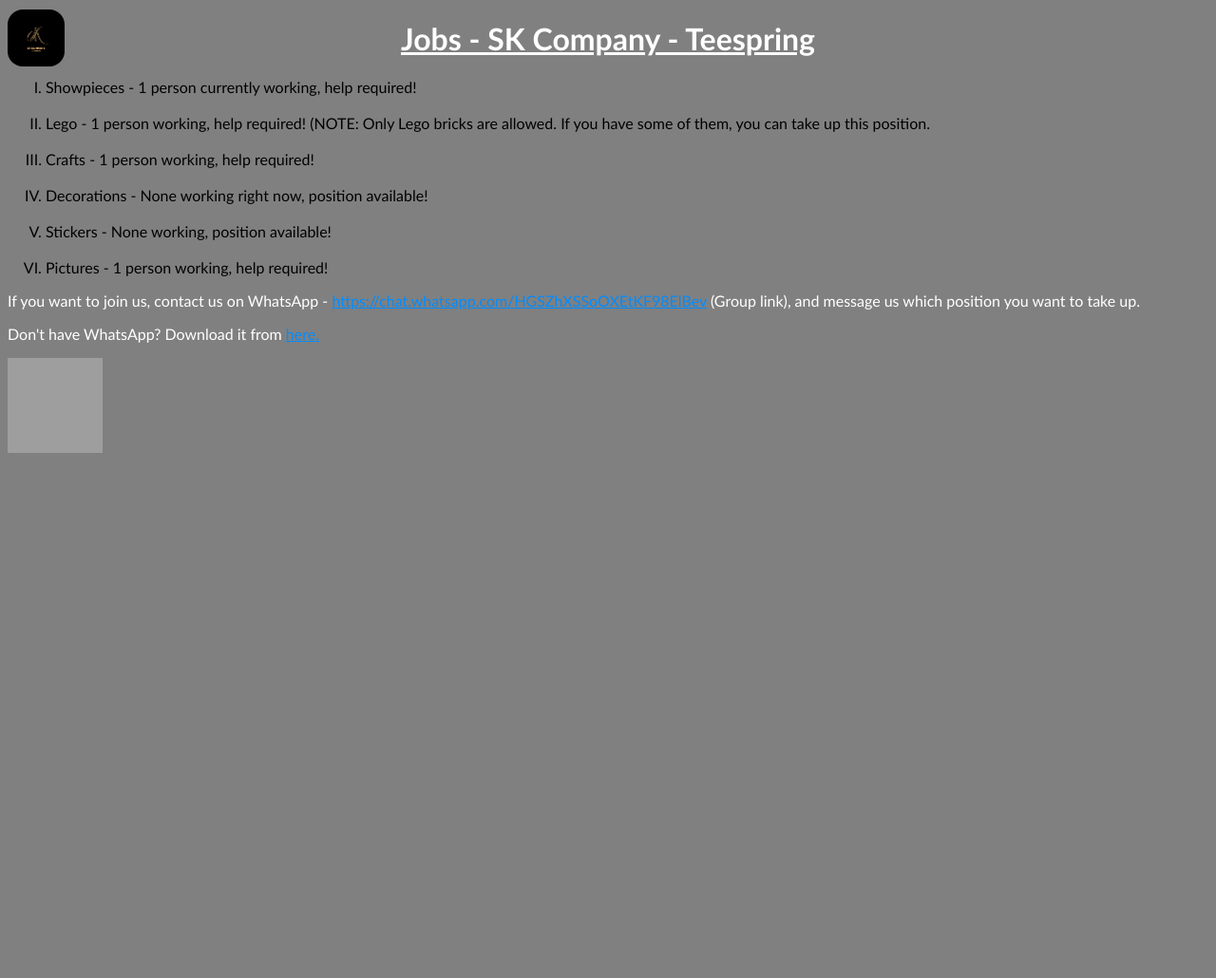
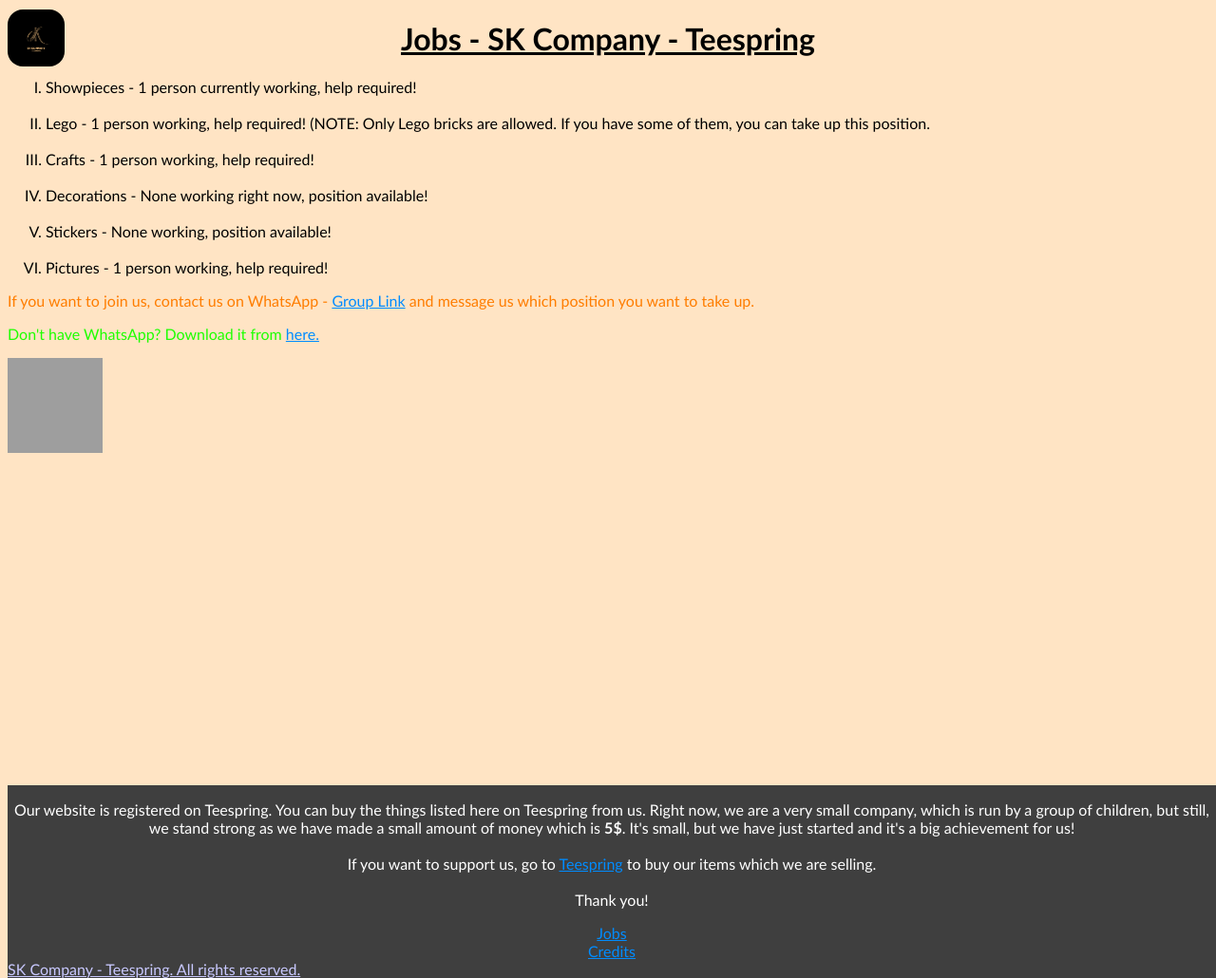
Before and after one commit to DrCreative7Git/SK-Company---Teespring, a plain HTML site: page jobs.html in a window 1280 px wide. Shown: the whole page at 95% size. Before the commit the page ends 800 px from the top, so only its background shows below. Drawn offline with Linux system fonts and the light colour scheme; grey boxes are pictures that could not be loaded.

Commit message:
Update jobs.html

```diff
--- a/jobs.html
+++ b/jobs.html
@@ -5,9 +5,9 @@
     <meta name="viewport" content="width=device-width, initial-scale=1.0">
     <title>Jobs - SK Company - Teespring</title>
 </head>
-<body style="font-family:'Gill Sans', 'Gill Sans MT', Calibri, 'Trebuchet MS', sans-serif;" bgcolor="grey">
+<body style="font-family:'Gill Sans', 'Gill Sans MT', Calibri, 'Trebuchet MS', sans-serif;" bgcolor="bisque">
     <img src="logo.png" style="position: absolute; width:60px;height:60px; top:10px; border-radius: 1em;">
-    <h1 align="center" style="color:white; text-decoration: underline;">Jobs - SK Company - Teespring</h1>
+    <h1 align="center" style="color:rgb(0, 0, 0); text-decoration: underline;">Jobs - SK Company - Teespring</h1>
     <ol type="I">
         <li>Showpieces - 1 person currently working, help required!</li>
         <br>
@@ -21,10 +21,21 @@
         <br>
         <li>Pictures - 1 person working, help required!</li>
     </ol>
-    <p style="color:white;">If you want to join us, contact us on WhatsApp - <a href="https://chat.whatsapp.com/HGSZhXSSoOXEtKF98ElBev" style="color:rgb(0, 140, 255);">https://chat.whatsapp.com/HGSZhXSSoOXEtKF98ElBev</a> (Group link), and message us which position you want to take up.</p>
-    <p style="color:white;">Don't have WhatsApp? Download it from <a href="https://www.whatsapp.com/download" style="color:rgb(0, 140, 255);">here.</a></p>
+    <p style="color:rgb(255, 125, 0);">If you want to join us, contact us on WhatsApp - <a href="https://chat.whatsapp.com/HGSZhXSSoOXEtKF98ElBev" style="color:rgb(0, 140, 255);">Group Link</a> and message us which position you want to take up.</p>
+    <p style="color:rgb(30, 255, 0);">Don't have WhatsApp? Download it from <a href="https://www.whatsapp.com/download" style="color:rgb(0, 140, 255);">here.</a></p>
     <div>
         <img src="https://pngimg.com/d/whatsapp_PNG21.png" width="100" height="100">
     </div>
+    <div style="background-color:rgb(63, 63, 63); color:rgb(255, 255, 255); position: absolute; width: fill-content; bottom: -230px;">
+        <p align="center">Our website is registered on Teespring. You can buy the things listed here on Teespring from us. Right now, we are a very small company, which is run by a group of children, but still, we stand strong as we have made a small amount of money which is <strong>5$</strong>. It's small, but we have just started and it's a big achievement for us! <br><br> If you want to support us, go to <a href="https://teespring.com/" style="color:rgb(0, 140, 255)">Teespring</a> to buy our items which we are selling. <br><br>Thank you!</p>
+        <center><a href="jobs.html" style="color:rgb(0, 140, 255);">Jobs</a>
+            <br>
+        <a href="credits.html" style="color:rgb(0, 140, 255);">Credits</a>
+        </center>
+        <a align="right" style="text-decoration: underline; color:rgb(201, 201, 255);" href="allrightsreservedpolicy.html">SK Company - Teespring. All rights reserved.</a>
+        </div>
+
 </body>
 </html>
+</body>
+</html>
```
